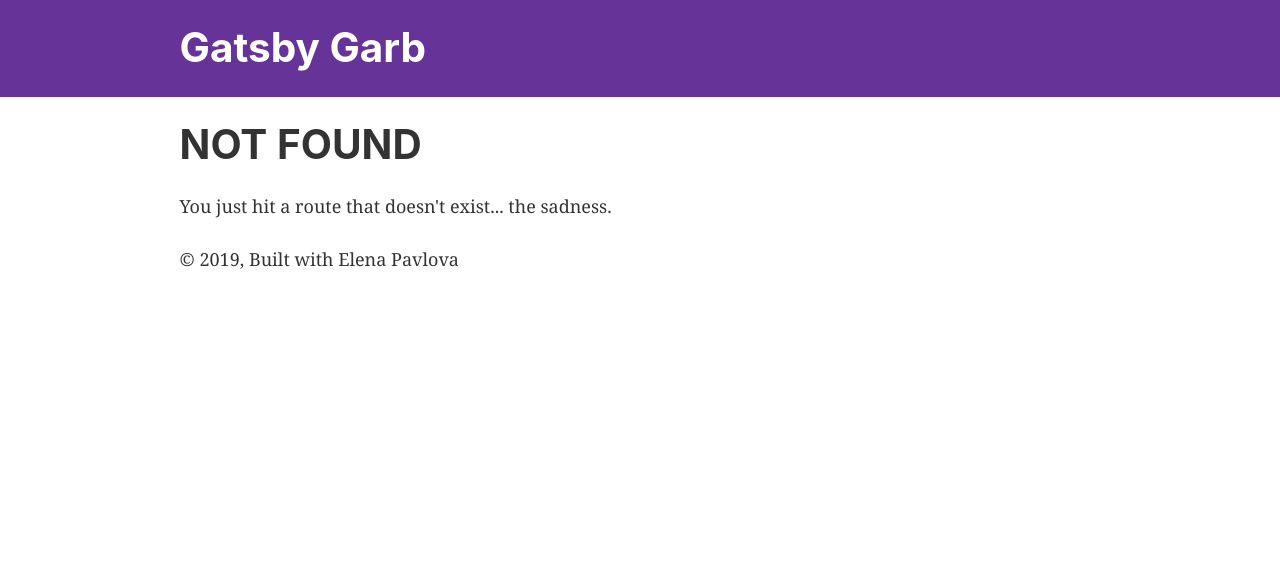
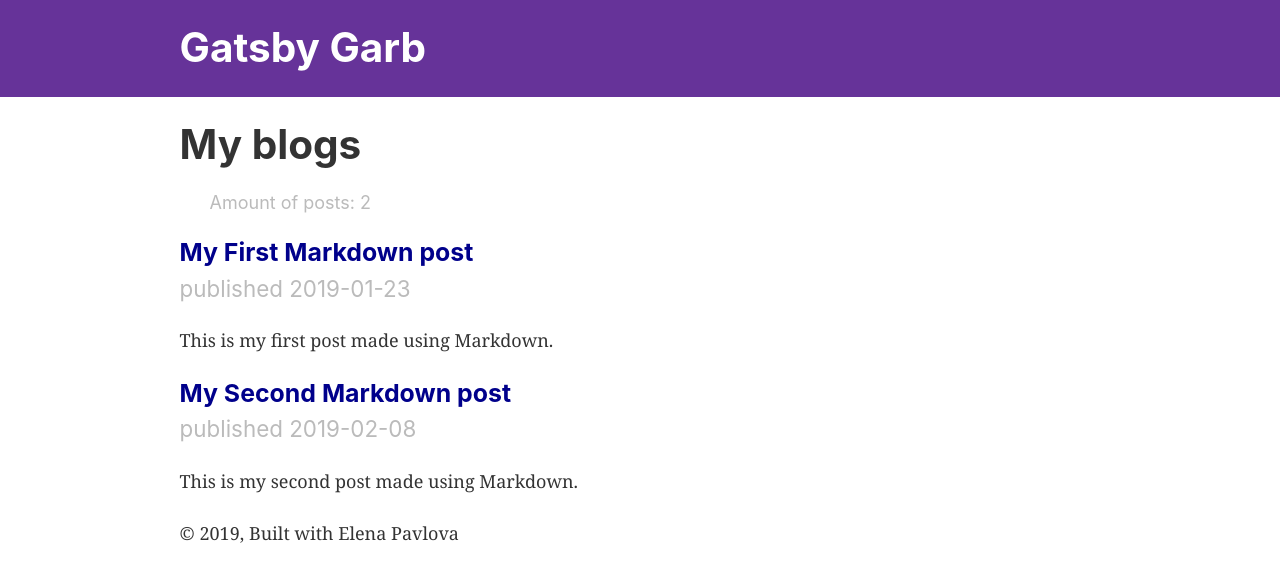
Before and after one commit to FoxyGirl/gatsby-garb, a Gatsby site: page /blog in a window 1280 px wide. Before the commit this address had no page. Built offline with nearby package versions, Linux system fonts and the light colour scheme; Gatsby itself is replaced by a stand-in of ours.

Commit message:
Added blog with posts by markdown

```diff
--- a/gatsby-config.js
+++ b/gatsby-config.js
@@ -12,6 +12,14 @@
       options: {
         name: `images`,
         path: `${__dirname}/src/images`,
+      },
+    },
+    "gatsby-transformer-remark",
+    {
+      resolve: `gatsby-source-filesystem`,
+      options: {
+        name: `pages`,
+        path: `${__dirname}/src/pages`,
       },
     },
     `gatsby-transformer-sharp`,
--- a/package.json
+++ b/package.json
@@ -12,6 +12,7 @@
     "gatsby-plugin-react-helmet": "^3.0.12",
     "gatsby-plugin-sharp": "^2.0.37",
     "gatsby-source-filesystem": "^2.0.33",
+    "gatsby-transformer-remark": "^2.3.12",
     "gatsby-transformer-sharp": "^2.1.19",
     "prop-types": "^15.7.2",
     "react": "^16.8.6",
--- /dev/null
+++ b/src/pages/blog.js
@@ -0,0 +1,75 @@
+import React from "react"
+import { graphql, StaticQuery } from "gatsby"
+import Layout from "../components/layout"
+
+const getBlogData = graphql`
+  {
+    allMarkdownRemark {
+      totalCount
+      edges {
+        node {
+          id
+          frontmatter {
+            title
+            date
+          }
+          excerpt
+        }
+      }
+    }
+  }
+`
+
+export default () => (
+  <Layout>
+    <div>
+      <h1>My blogs</h1>
+      <StaticQuery
+        query={getBlogData}
+        render={({ allMarkdownRemark: { totalCount, edges } }) => (
+          <>
+            <h4
+              style={{
+                display: "block",
+                marginTop: "5px",
+                paddingLeft: "30px",
+                color: "#bbb",
+                fontWeight: "normal",
+              }}
+            >
+              {" "}
+              Amount of posts: {totalCount}
+            </h4>
+            {edges.map(
+              ({
+                node: {
+                  id,
+                  frontmatter: { title, date },
+                  excerpt,
+                },
+              }) => (
+                <div key={id}>
+                  <h3 style={{ color: "darkblue" }}>
+                    {title}{" "}
+                    <span
+                      style={{
+                        display: "block",
+                        marginTop: "10px",
+                        color: "#bbb",
+                        fontWeight: "normal",
+                        fontSize: "0.9em",
+                      }}
+                    >
+                      published {date}
+                    </span>
+                  </h3>
+                  <p>{excerpt}</p>
+                </div>
+              )
+            )}
+          </>
+        )}
+      />
+    </div>
+  </Layout>
+)
--- /dev/null
+++ b/src/pages/post-one.md
@@ -0,0 +1,6 @@
+---
+title: "My First Markdown post"
+date: "2019-01-23"
+---
+
+This is my first post made using Markdown.
--- /dev/null
+++ b/src/pages/post-two.md
@@ -0,0 +1,6 @@
+---
+title: "My Second Markdown post"
+date: "2019-02-08"
+---
+
+This is my second post made using Markdown.
--- a/src/pages/posts/page-3.js
+++ b/src/pages/posts/page-3.js
@@ -24,12 +24,14 @@
       query={getImageData}
       render={({ allFile: { edges } }) => (
         <table>
+          <thead>
             <tr>
               <th>Relative Path</th>
               <th>Size</th>
               <th>Extension</th>
               <th>Birth time</th>
             </tr>
+          </thead>
           <tbody>
             {edges.map(
               (
```
Also changed, not shown: 1 other file. Lines whose indentation alone changed are shown as unchanged.
